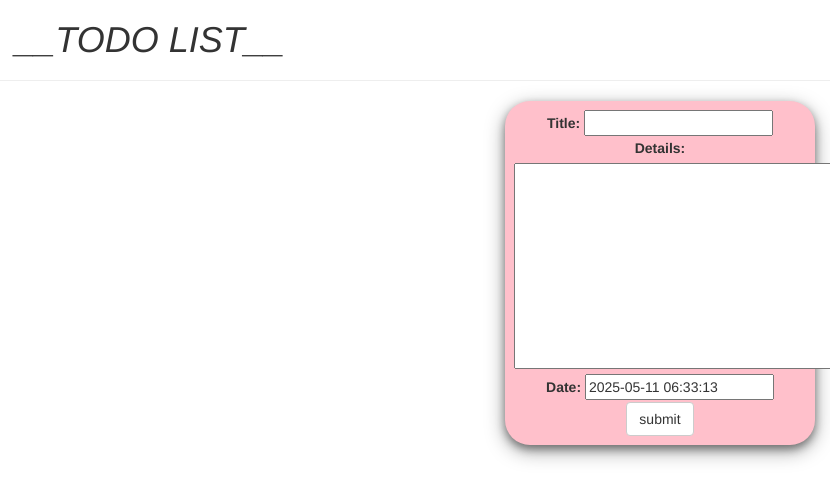
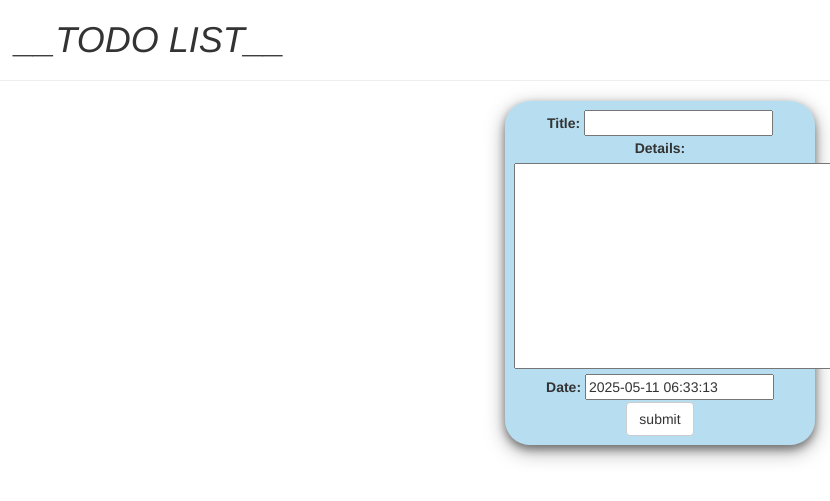
Before and after one commit to Shaquibkhandbg/todo-site, a Django app: page / in a window 1360 px wide; the page is wider, and only the part inside the window is pictured. Shown: the top 501 px of that part, without its empty margins (530-1360 px from the left). Run offline with Django 5.2, Linux system fonts and the light colour scheme; data that the repository does not hold is empty; some libraries are stand-ins or nearby versions.

Commit message:
Added README.md

```diff
--- a/todo/templates/todo/index.html
+++ b/todo/templates/todo/index.html
@@ -31,7 +31,7 @@
 
     text-align: center;
     padding: 3%;
-    background: pink;
+    background: rgba(73, 172, 217, 0.4);
     border-radius: 25px;
     box-shadow: 0 4px 8px 0 rgba(0,0,0,0.4),
                 0 6px 20px 0 rgba(0,0,0,0.36);
```
Also changed, not shown: README.md (added), 1 other file.
